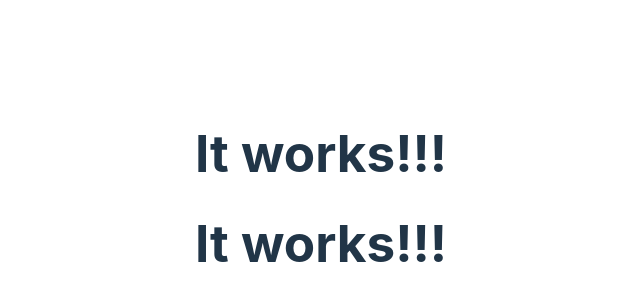
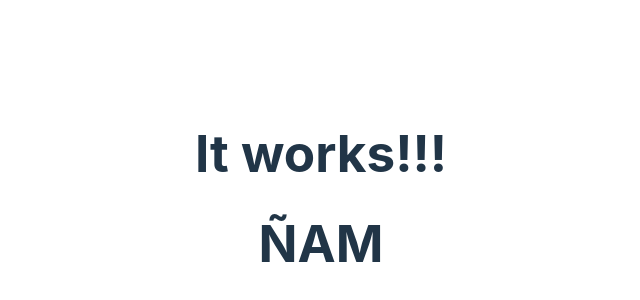
Before and after one commit to DivorcedLance/gh-actions-deploy-test, a React (Vite) app: page / in a window 1280 px wide. Shown: the part 202-502 px from the top of the page, without its empty margins (319-959 px from the left). Built offline with nearby package versions, Linux system fonts and the light colour scheme.

Commit message:
Change App.jsx

```diff
--- a/src/App.jsx
+++ b/src/App.jsx
@@ -5,7 +5,7 @@ function App() {
   return (
     <>
       <h1>It works!!!</h1>
-      <h1>It works!!!</h1>
+      <h1>ÑAM</h1>
     </>
   )
 }
```
